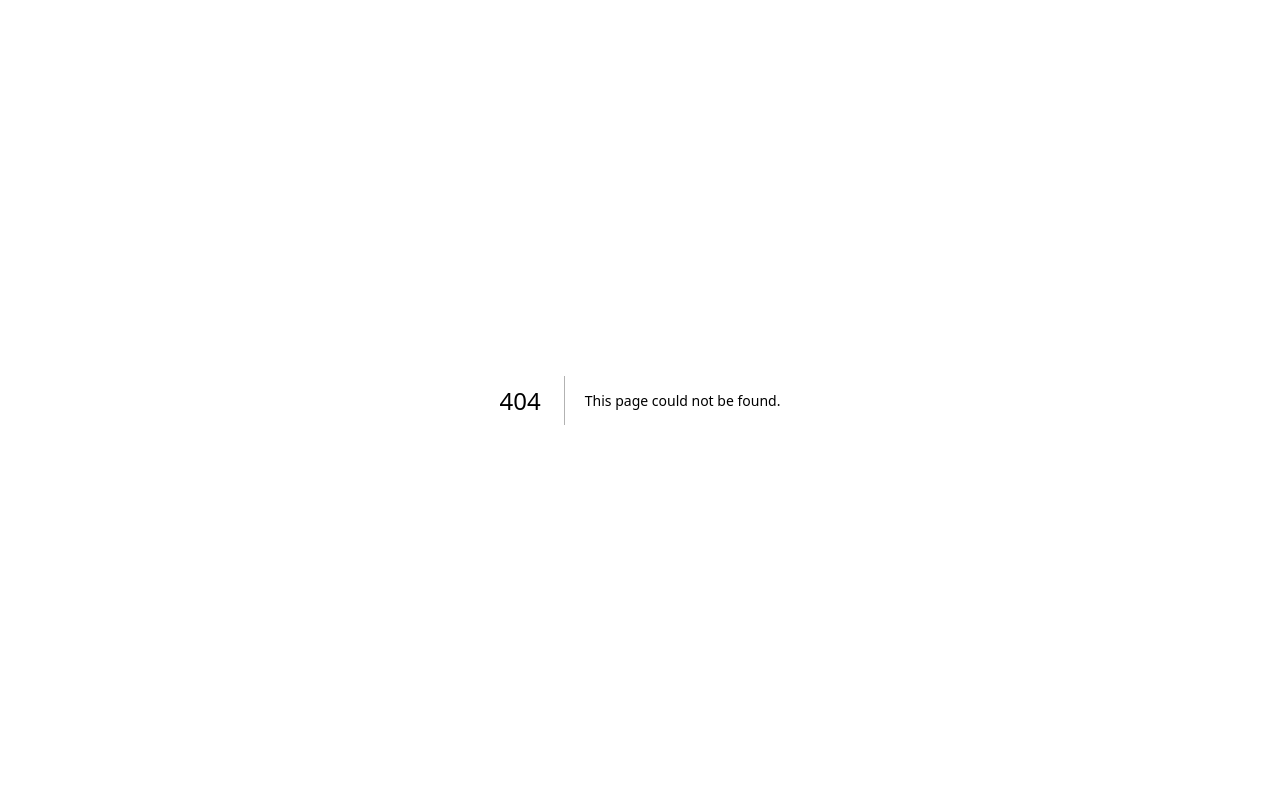
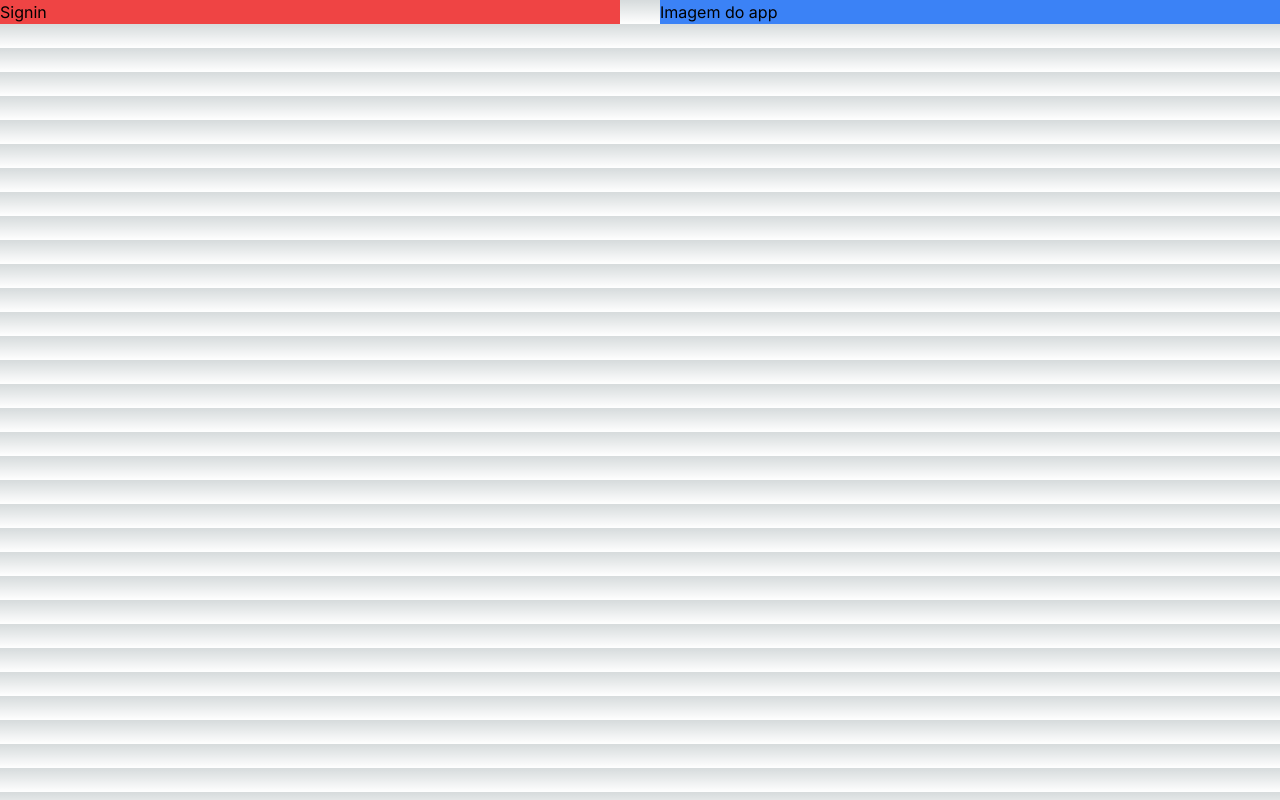
Before and after one commit to MatheusKamer/007-next-js, a Next.js app: page /auth/signin in a window 1280 px wide. Before the commit this address had no page. Built offline with nearby package versions, Linux system fonts and the light colour scheme.

Commit message:
feat: learning about Layouts

```diff
--- /dev/null
+++ b/src/app/auth/layout.tsx
@@ -0,0 +1,8 @@
+export default function AuthLayout({ children } : { children: React.ReactNode }) {
+  return (
+    <div className="flex gap-10 w-full">
+      <div className="w-1/2 bg-red-500">{children}</div>
+      <div className="w-1/2 bg-blue-500">Imagem do app</div>
+    </div>
+  )
+}
--- /dev/null
+++ b/src/app/auth/signin/page.tsx
@@ -0,0 +1,7 @@
+export default function Signin() {
+  return (
+    <div>
+      <h1>Signin</h1>
+    </div>
+  )
+}
--- /dev/null
+++ b/src/app/auth/signup/page.tsx
@@ -0,0 +1,7 @@
+export default function Signup() {
+  return (
+    <div>
+      <h1>Signup</h1>
+    </div>
+  )
+}
--- a/src/app/vehicles/list/page.tsx
+++ b/src/app/vehicles/list/page.tsx
@@ -1,9 +1,10 @@
 export default function VehiclesList() {
   const vehicles = [
-    { id: 1, make: 'Toyota', model: 'Camry' },
-    { id: 2, make: 'Honda', model: 'Civic' },
-    { id: 3, make: 'Ford', model: 'Mustang' },
-  ];
+    { id: 1, make: 'Toyota', model: 'Camry', year: '2021' },
+    { id: 2, make: 'Honda', model: 'Civic', year: '2024'},
+    { id: 3, make: 'Ford', model: 'Mustang', year: '2023'},
+
+  ]
 
   return (
     <div>
```
